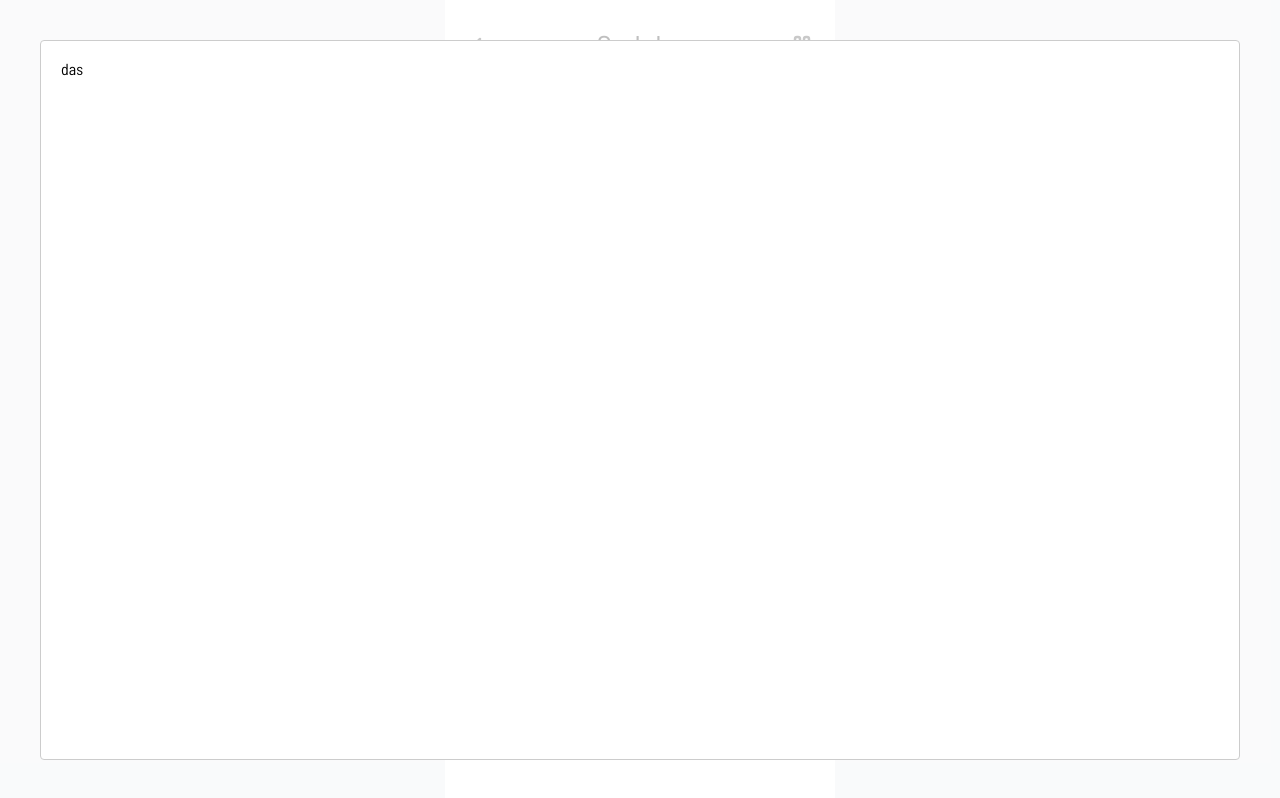
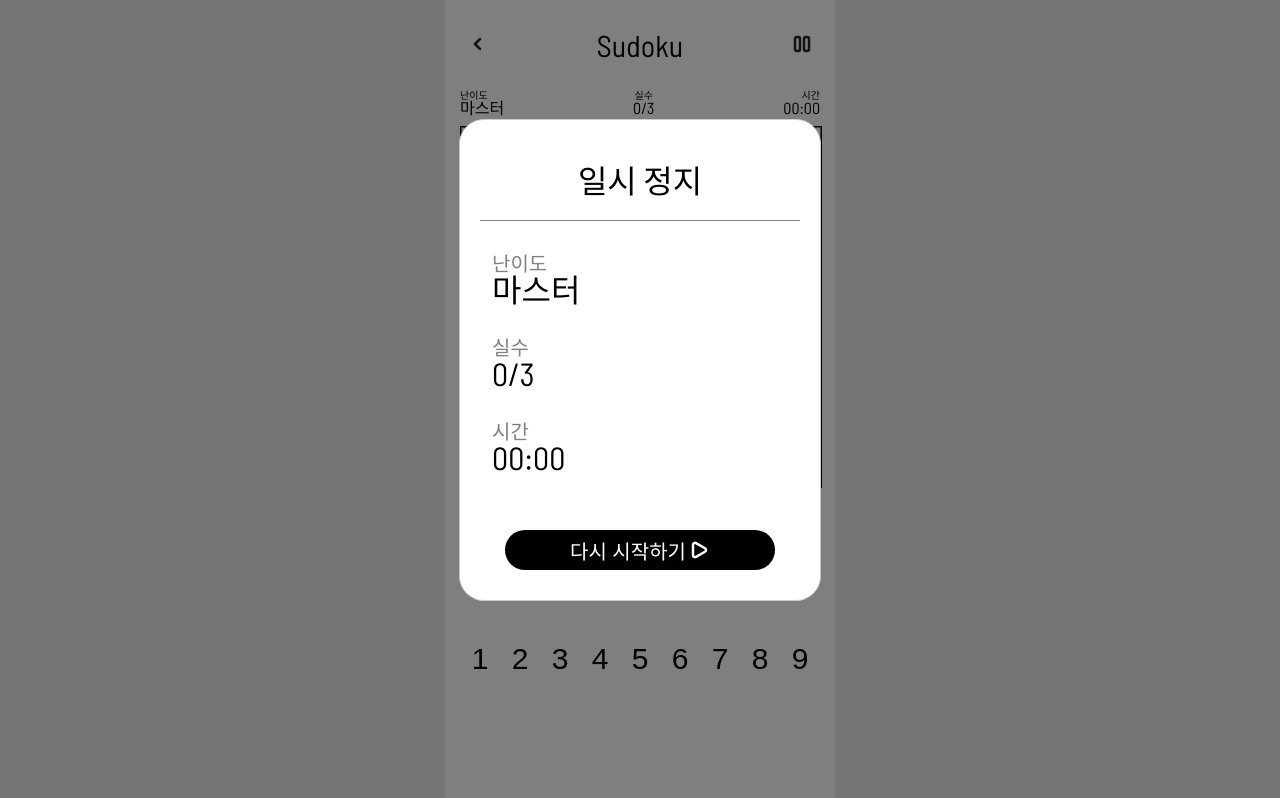
Before and after one commit to GhoRid/sudoku, a React (Create React App) app: page /game in a window 1280 px wide. Both pictures are taken after a click on the button 802 px from the left and 45 px from the top of the page. Built offline with nearby package versions, Linux system fonts and the light colour scheme.

Commit message:
design: 기본 UI 완성

```diff
--- a/public/index.html
+++ b/public/index.html
@@ -30,7 +30,7 @@
       work correctly both with client-side routing and a non-root public URL.
       Learn how to configure a non-root public URL by running `npm run build`.
     -->
-    <title>React App</title>
+    <title>Sudoku</title>
   </head>
   <body>
     <noscript>You need to enable JavaScript to run this app.</noscript>
--- a/src/components/PauseModal.jsx
+++ b/src/components/PauseModal.jsx
@@ -1,9 +1,101 @@
 import Modal from "react-modal";
+import styled from "styled-components";
+import Text from "./atoms/Text";
+
+const ModalStyles = {
+  overlay: {
+    backgroundColor: " rgba(0, 0, 0, 0.5)",
+    width: "100%",
+    height: "100vh",
+    zIndex: "10",
+    position: "fixed",
+    top: "0",
+    left: "0",
+  },
+  content: {
+    width: "320px",
+    height: "440px",
+    zIndex: "150",
+    position: "absolute",
+    top: "45%",
+    left: "50%",
+    transform: "translate(-50%, -50%)",
+    borderRadius: "25px",
+    backgroundColor: "white",
+  },
+};
+
+const PauseLogoContainer = styled.div`
+  width: 100%;
+  text-align: center;
+  line-height: 80px;
+  height: 80px;
+  border-bottom: 1px solid grey;
+`;
+
+const ResumeButton = styled.button`
+  width: 270px;
+  height: 40px;
+  border-radius: 40px;
+  background-color: black;
+  position: absolute;
+  left: 50%;
+  transform: translateX(-50%);
+  bottom: 30px;
+  display: flex;
+  justify-content: center;
+  align-items: center;
+`;
+
+const TextContainer = styled.div`
+  margin: 32px 0 0 12px;
+`;
 
 const PauseModal = ({ isOpen, onRequestClose }) => {
+  Modal.setAppElement(document.getElementById("root"));
+
   return (
-    <Modal isOpen={isOpen} onRequestClose={onRequestClose}>
-      <div>das</div>
+    <Modal isOpen={isOpen} onRequestClose={onRequestClose} style={ModalStyles}>
+      <PauseLogoContainer>
+        <Text $fontSize="32px">일시 정지</Text>
+      </PauseLogoContainer>
+      <TextContainer>
+        <Text $fontSize="20px" fontColor="grey">
+          난이도
+        </Text>
+        <Text $fontSize="32px">마스터</Text>
+      </TextContainer>
+      <TextContainer>
+        <Text $fontSize="20px" fontColor="grey">
+          실수
+        </Text>
+        <Text $fontSize="32px">0/3</Text>
+      </TextContainer>
+      <TextContainer>
+        <Text $fontSize="20px" fontColor="grey">
+          시간
+        </Text>
+        <Text $fontSize="32px">00:00</Text>
+      </TextContainer>
+      <ResumeButton onClick={onRequestClose}>
+        <Text $fontSize="20px" fontColor="white">
+          다시 시작하기
+        </Text>
+        <svg
+          width="24"
+          height="24"
+          viewBox="0 0 24 24"
+          fill="none"
+          xmlns="http://www.w3.org/2000/svg"
+        >
+          <path
+            d="M19 10.2679C20.3333 11.0377 20.3333 12.9623 19 13.7321L10 18.9282C8.66667 19.698 7 18.7358 7 17.1962L7 6.80385C7 5.26425 8.66667 4.302 10 5.0718L19 10.2679Z"
+            stroke="#F9F9F9"
+            stroke-width="2.5"
+            stroke-linejoin="round"
+          />
+        </svg>
+      </ResumeButton>
     </Modal>
   );
 };
--- a/src/components/atoms/Text.jsx
+++ b/src/components/atoms/Text.jsx
@@ -2,10 +2,15 @@ import { styled } from "styled-components";
 
 const Container = styled.p`
   font-size: ${(props) => props.$fontSize};
+  color: ${(props) => props.fontColor || "black"};
 `;
 
-const Text = ({ children, $fontSize }) => {
-  return <Container $fontSize={$fontSize}>{children}</Container>;
+const Text = ({ children, $fontSize, fontColor }) => {
+  return (
+    <Container $fontSize={$fontSize} fontColor={fontColor}>
+      {children}
+    </Container>
+  );
 };
 
 export default Text;
```
